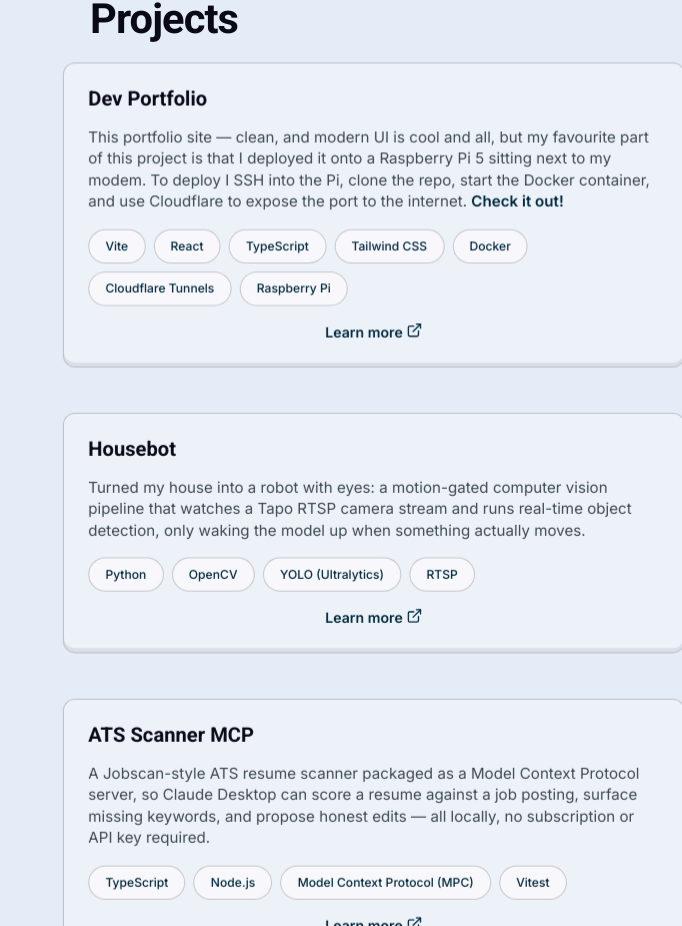
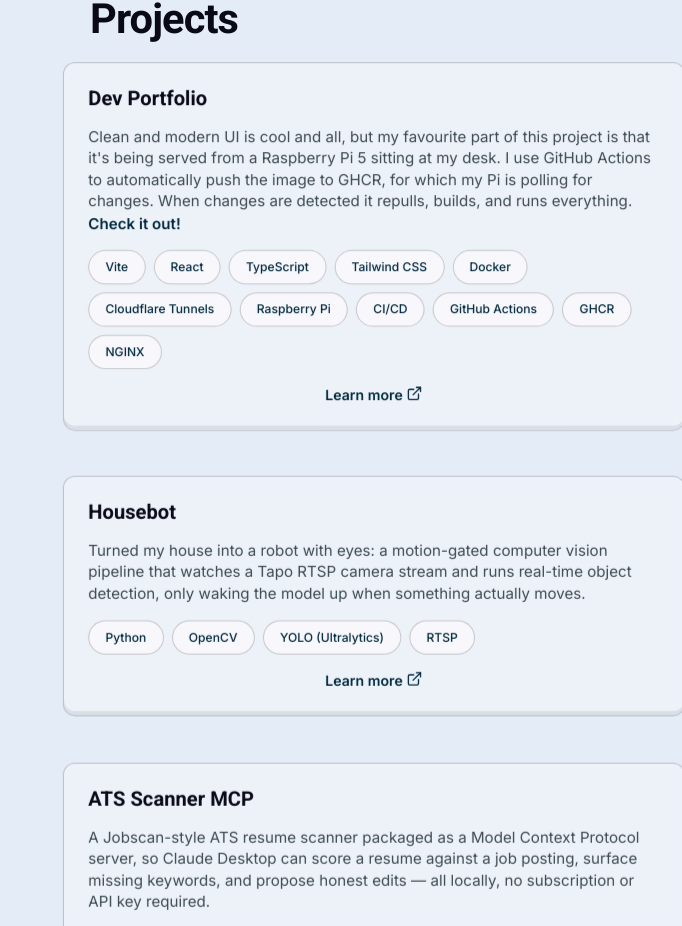
Before and after one commit to jmaitlandsoto/dev-portfolio, a React (Vite) app: page / in a window 1280 px wide. Shown: the part 3039-3965 px from the top of the page, without its empty margins (598-1280 px from the left). Built offline with nearby package versions, Linux system fonts and the light colour scheme.

Commit message:
fix: updated project description

```diff
--- a/src/data/projects.tsx
+++ b/src/data/projects.tsx
@@ -5,8 +5,35 @@
   {
     href: "https://github.com/jmaitlandsoto/dev-portfolio",
     title: "Dev Portfolio",
-    description:<React.Fragment>This portfolio site — clean, and modern UI is cool and all, but my favourite part of this project is that I deployed it onto a Raspberry Pi 5 sitting next to my modem. To deploy I SSH into the Pi, clone the repo, start the Docker container, and use Cloudflare to expose the port to the internet. <a href="https://pi.joshmaitland.ca" target="_blank" rel="noopener noreferrer">Check it out!</a></React.Fragment>,
-    techStack: ["Vite", "React", "TypeScript", "Tailwind CSS", 'Docker', "Cloudflare Tunnels", "Raspberry Pi"],
+    description: (
+      <React.Fragment>
+        Clean and modern UI is cool and all, but my favourite part of this
+        project is that it's being served from a Raspberry Pi 5 sitting at my
+        desk. I use GitHub Actions to automatically push the image to GHCR, for
+        which my Pi is polling for changes. When changes are detected it
+        repulls, builds, and runs everything.{" "}
+        <a
+          href="https://pi.joshmaitland.ca"
+          target="_blank"
+          rel="noopener noreferrer"
+        >
+          Check it out!
+        </a>
+      </React.Fragment>
+    ),
+    techStack: [
+      "Vite",
+      "React",
+      "TypeScript",
+      "Tailwind CSS",
+      "Docker",
+      "Cloudflare Tunnels",
+      "Raspberry Pi",
+      "CI/CD",
+      "GitHub Actions",
+      "GHCR",
+      "NGINX",
+    ],
   },
   {
     href: "https://github.com/jmaitlandsoto/housebot",
@@ -20,6 +47,11 @@
     title: "ATS Scanner MCP",
     description:
       "A Jobscan-style ATS resume scanner packaged as a Model Context Protocol server, so Claude Desktop can score a resume against a job posting, surface missing keywords, and propose honest edits — all locally, no subscription or API key required.",
-    techStack: ["TypeScript", "Node.js", "Model Context Protocol (MPC)", "Vitest"],
+    techStack: [
+      "TypeScript",
+      "Node.js",
+      "Model Context Protocol (MPC)",
+      "Vitest",
+    ],
   },
 ];
```
